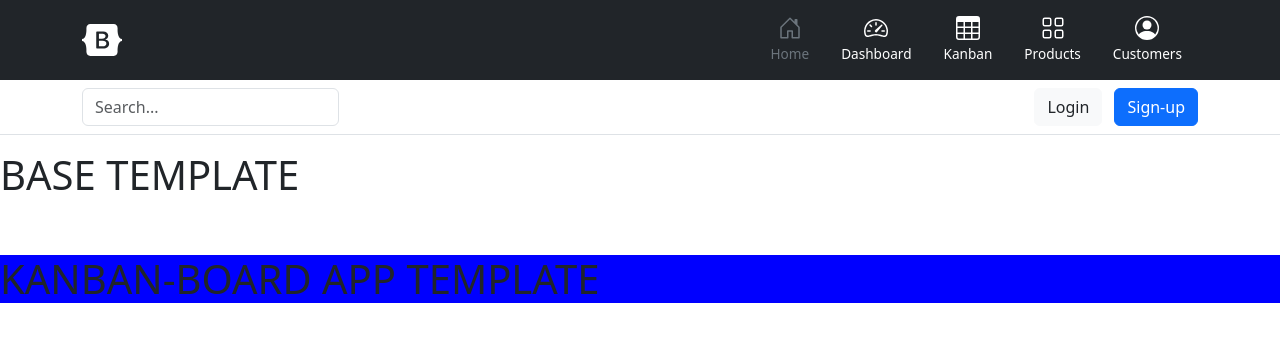
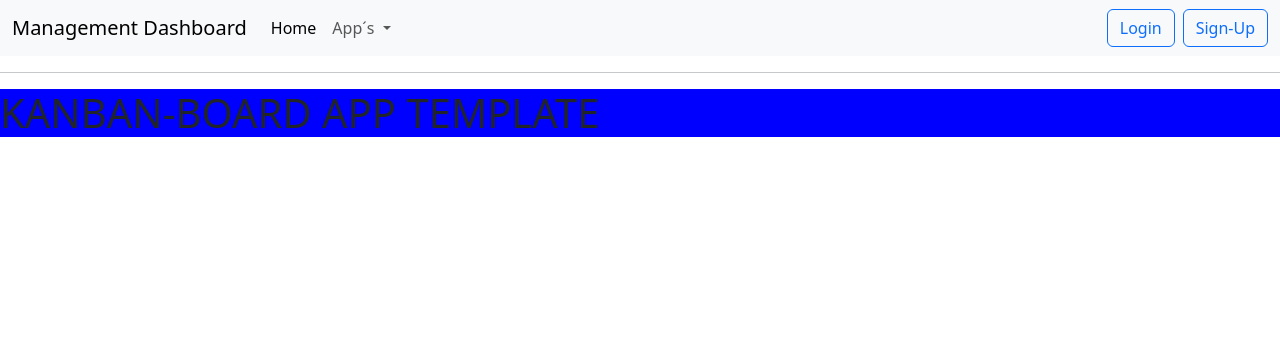
Before and after one commit to ErtelDG/management_app, a Django app: page /kanban_board/ in a window 1280 px wide. Shown: the top 342 px of the page. Run offline with Django 4.2, Linux system fonts and the light colour scheme; some libraries are stand-ins or nearby versions.

Commit message:
createNavbar

```diff
--- a/static/style.header.css
+++ /dev/null
@@ -1,67 +0,0 @@
- .bd-placeholder-img {
-   font-size: 1.125rem;
-   text-anchor: middle;
-   -webkit-user-select: none;
-   -moz-user-select: none;
-   user-select: none;
- }
-
- @media (min-width: 768px) {
-   .bd-placeholder-img-lg {
-     font-size: 3.5rem;
-   }
- }
-
- .b-example-divider {
-   height: 3rem;
-   background-color: rgba(0, 0, 0, .1);
-   border: solid rgba(0, 0, 0, .15);
-   border-width: 1px 0;
-   box-shadow: inset 0 .5em 1.5em rgba(0, 0, 0, .1), inset 0 .125em .5em rgba(0, 0, 0, .15);
- }
-
- .b-example-vr {
-   flex-shrink: 0;
-   width: 1.5rem;
-   height: 100vh;
- }
-
- .bi {
-   vertical-align: -.125em;
-   fill: currentColor;
- }
-
- .nav-scroller {
-   position: relative;
-   z-index: 2;
-   height: 2.75rem;
-   overflow-y: hidden;
- }
-
- .nav-scroller .nav {
-   display: flex;
-   flex-wrap: nowrap;
-   padding-bottom: 1rem;
-   margin-top: -1px;
-   overflow-x: auto;
-   text-align: center;
-   white-space: nowrap;
-   -webkit-overflow-scrolling: touch;
- }
-
- .form-control-dark {
-   border-color: var(--bs-gray);
- }
-
- .form-control-dark:focus {
-   border-color: #fff;
-   box-shadow: 0 0 0 .25rem rgba(255, 255, 255, .25);
- }
-
- .text-small {
-   font-size: 85%;
- }
-
- .dropdown-toggle {
-   outline: 0;
- }
--- a/templates/base.html
+++ b/templates/base.html
@@ -45,79 +45,46 @@
             d="M1 2.5A1.5 1.5 0 0 1 2.5 1h3A1.5 1.5 0 0 1 7 2.5v3A1.5 1.5 0 0 1 5.5 7h-3A1.5 1.5 0 0 1 1 5.5v-3zM2.5 2a.5.5 0 0 0-.5.5v3a.5.5 0 0 0 .5.5h3a.5.5 0 0 0 .5-.5v-3a.5.5 0 0 0-.5-.5h-3zm6.5.5A1.5 1.5 0 0 1 10.5 1h3A1.5 1.5 0 0 1 15 2.5v3A1.5 1.5 0 0 1 13.5 7h-3A1.5 1.5 0 0 1 9 5.5v-3zm1.5-.5a.5.5 0 0 0-.5.5v3a.5.5 0 0 0 .5.5h3a.5.5 0 0 0 .5-.5v-3a.5.5 0 0 0-.5-.5h-3zM1 10.5A1.5 1.5 0 0 1 2.5 9h3A1.5 1.5 0 0 1 7 10.5v3A1.5 1.5 0 0 1 5.5 15h-3A1.5 1.5 0 0 1 1 13.5v-3zm1.5-.5a.5.5 0 0 0-.5.5v3a.5.5 0 0 0 .5.5h3a.5.5 0 0 0 .5-.5v-3a.5.5 0 0 0-.5-.5h-3zm6.5.5A1.5 1.5 0 0 1 10.5 9h3a1.5 1.5 0 0 1 1.5 1.5v3a1.5 1.5 0 0 1-1.5 1.5h-3A1.5 1.5 0 0 1 9 13.5v-3zm1.5-.5a.5.5 0 0 0-.5.5v3a.5.5 0 0 0 .5.5h3a.5.5 0 0 0 .5-.5v-3a.5.5 0 0 0-.5-.5h-3z" />
       </symbol>
    </svg>
-   <header>
-      <div class="px-3 py-2 text-bg-dark">
-         <div class="container">
-            <div class="d-flex flex-wrap align-items-center justify-content-center justify-content-lg-start">
-               <a href="/" class="d-flex align-items-center my-2 my-lg-0 me-lg-auto text-white text-decoration-none">
-                  <svg class="bi me-2" width="40" height="32" role="img" aria-label="Bootstrap">
-                     <use xlink:href="#bootstrap" />
-                  </svg>
-               </a>
 
-               <ul class="nav col-12 col-lg-auto my-2 justify-content-center my-md-0 text-small">
-                  <li>
-                     <a href="#" class="nav-link text-secondary">
-                        <svg class="bi d-block mx-auto mb-1" width="24" height="24">
-                           <use xlink:href="#home" />
-                        </svg>
-                        Home
-                     </a>
-                  </li>
-                  <li>
-                     <a href="#" class="nav-link text-white">
-                        <svg class="bi d-block mx-auto mb-1" width="24" height="24">
-                           <use xlink:href="#speedometer2" />
-                        </svg>
-                        Dashboard
-                     </a>
-                  </li>
-                  <li>
-                     <a href="#" class="nav-link text-white">
-                        <svg class="bi d-block mx-auto mb-1" width="24" height="24">
-                           <use xlink:href="#table" />
-                        </svg>
-                        Kanban
-                     </a>
-                  </li>
-                  <li>
-                     <a href="#" class="nav-link text-white">
-                        <svg class="bi d-block mx-auto mb-1" width="24" height="24">
-                           <use xlink:href="#grid" />
-                        </svg>
-                        Products
-                     </a>
-                  </li>
-                  <li>
-                     <a href="#" class="nav-link text-white">
-                        <svg class="bi d-block mx-auto mb-1" width="24" height="24">
-                           <use xlink:href="#people-circle" />
-                        </svg>
-                        Customers
-                     </a>
-                  </li>
-               </ul>
+   <nav class="navbar navbar-expand-lg bg-body-tertiary">
+      <div class="container-fluid">
+         <a class="navbar-brand" href="#">Management Dashboard</a>
+         <button class="navbar-toggler" type="button" data-bs-toggle="collapse" data-bs-target="#navbarSupportedContent"
+            aria-controls="navbarSupportedContent" aria-expanded="false" aria-label="Toggle navigation">
+            <span class="navbar-toggler-icon"></span>
+         </button>
+         <div class="collapse navbar-collapse" id="navbarSupportedContent">
+            <ul class="navbar-nav me-auto mb-2 mb-lg-0">
+               <li class="nav-item">
+                  <a class="nav-link active" aria-current="page" href="#">Home</a>
+               </li>
+
+               <li class="nav-item dropdown">
+                  <a class="nav-link dropdown-toggle" href="#" role="button" data-bs-toggle="dropdown"
+                     aria-expanded="false">
+                     App´s
+                  </a>
+                  <ul class="dropdown-menu">
+                     <li><a class="dropdown-item" href="#">Kanban Board </a></li>
+                     <!-- <li><a class="dropdown-item" href="#">Another action</a></li> -->
+                     <!-- <li>
+                        <hr class="dropdown-divider">
+                     </li>
+                     <li><a class="dropdown-item" href="#">Something else here</a></li> -->
+                  </ul>
+               </li>
+            </ul>
+            <div class="d-flex" role="search">
+               <button class="btn btn-outline-primary me-2" type="submit">Login</button>
+               <button class="btn btn-outline-primary" type="submit">Sign-Up</button>
             </div>
          </div>
       </div>
-      <div class="px-3 py-2 border-bottom mb-3">
-         <div class="container d-flex flex-wrap justify-content-center">
-            <form class="col-12 col-lg-auto mb-2 mb-lg-0 me-lg-auto" role="search">
-               <input type="search" class="form-control" placeholder="Search..." aria-label="Search">
-            </form>
-
-            <div class="text-end">
-               <button type="button" class="btn btn-light text-dark me-2">Login</button>
-               <button type="button" class="btn btn-primary">Sign-up</button>
-            </div>
-         </div>
-      </div>
-   </header>
-   <h1>BASE TEMPLATE</h1>
-   <br />
-   <br />
-   {% block content %} {% endblock %}
-
+   </nav>
+   <hr>
+   <div>
+      {% block content %} {% endblock %}
+   </div>
 </body>
 
 </html>
```
